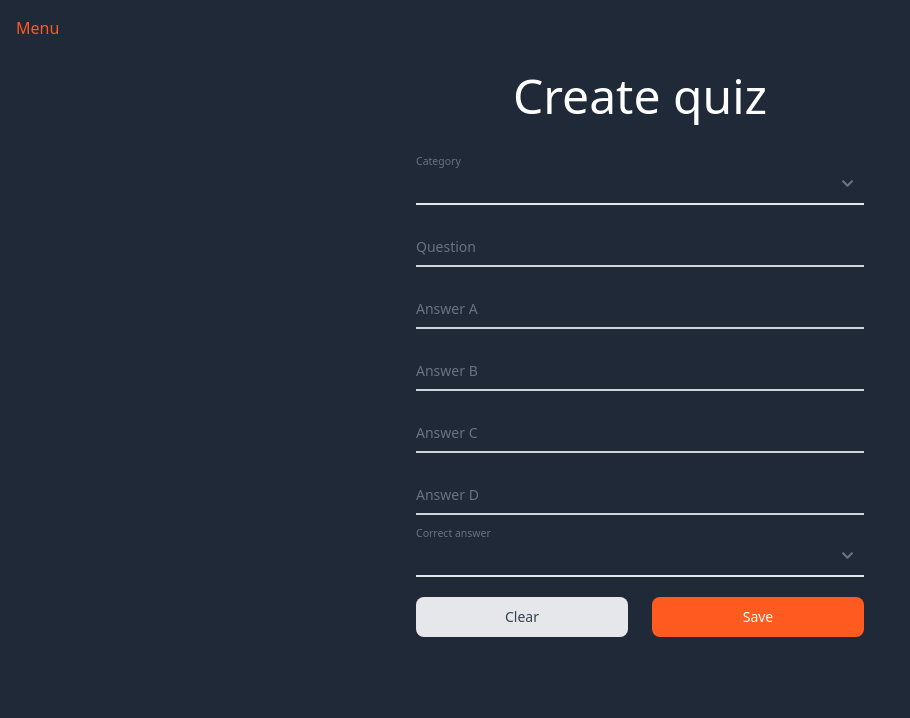
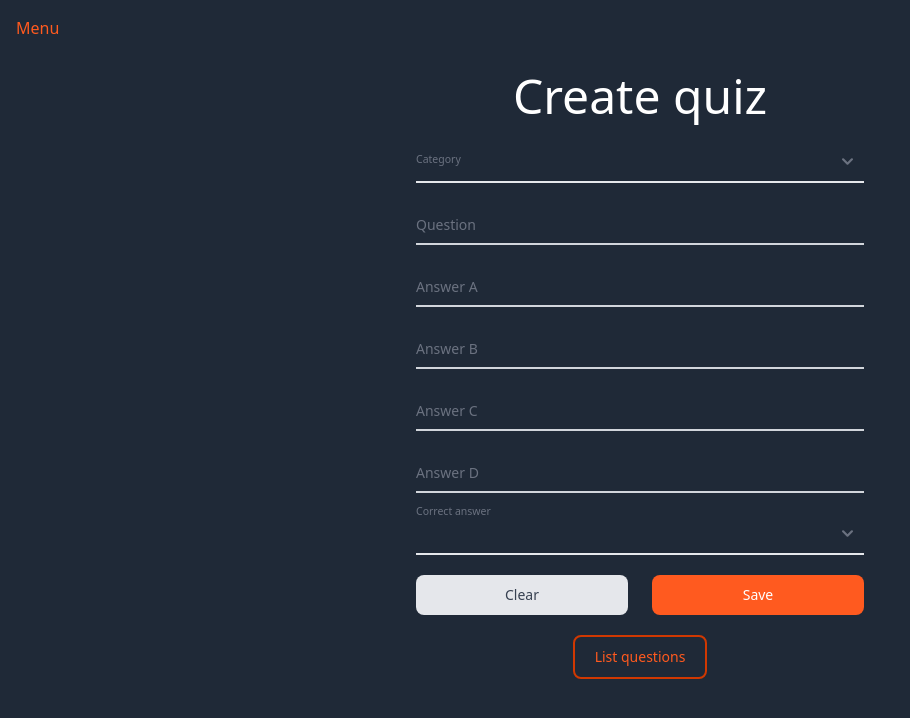
Before and after one commit to KrisztinaBrczan/Quiz_app, a React (Vite) app: page /create-quiz in a window 1280 px wide. Shown: the top 718 px of the page, without its empty margins (0-910 px from the left). Built offline with nearby package versions, Linux system fonts and the light colour scheme; no server answers.

Commit message:
create all quiz questions route

```diff
--- a/src/main.jsx
+++ b/src/main.jsx
@@ -7,7 +7,7 @@ import MainLayout from "./Layouts/MainLayout";
 import CreateQuiz from "./routes/CreateQuiz";
 import Leaderboard from "./routes/Leaderboard";
 import PlayQuiz from "./routes/PlayQuiz";
-import UpdateQuiz from "./routes/UpdateQuiz";
+import AllQuizQuestions from "./routes/AllQuizQuestions";
 import Home from "./routes/Home";
 
 const router = createBrowserRouter([
@@ -25,8 +25,8 @@ const router = createBrowserRouter([
         element: <CreateQuiz />,
       },
       {
-        path: "/update-quiz/id",
-        element: <UpdateQuiz />,
+        path: "/all-quiz-questions",
+        element: <AllQuizQuestions />,
       },
       {
         path: "/play-quiz",
--- /dev/null
+++ b/src/routes/AllQuizQuestions.jsx
@@ -0,0 +1,18 @@
+import Header from "../Components/Header";
+import Menu from "../Components/Menu";
+
+export default function AllQuizQuestions() {
+  return (
+    <>
+      <Header />
+      <div className="flex justify-center">
+        <h1
+          className="flex flex-col space-y-4 text-5xl text-center"
+          style={{ padding: "1rem" }}
+        >
+          All quiz questions
+        </h1>
+      </div>
+    </>
+  );
+}
--- a/src/routes/CreateQuiz.jsx
+++ b/src/routes/CreateQuiz.jsx
@@ -2,6 +2,7 @@ import { useState } from "react";
 import createQuiz from "../Services/createQuiz";
 import warningSvg from "../assets/warning.svg";
 import Header from "../Components/Header";
+import { useNavigate } from "react-router";
 
 const initialQuizValues = {
   question: "",
@@ -18,6 +19,8 @@ export default function CreateQuiz() {
   const [formData, setFormData] = useState(initialQuizValues);
   const [error, setError] = useState({});
   const [isLoading, setIsLoading] = useState(false);
+
+  const navigate = useNavigate();
 
   function handleClearForm(e) {
     e.preventDefault();
@@ -82,12 +85,16 @@ export default function CreateQuiz() {
   return (
     <>
       <Header />
+
+      <div className="flex justify-center">
         <h1
           className="flex flex-col space-y-4 text-5xl text-center"
           style={{ padding: "1rem" }}
         >
           Create quiz
         </h1>
+      </div>
+
       <div
         style={{
           width: "100%",
@@ -104,7 +111,7 @@ export default function CreateQuiz() {
           noValidate
           onSubmit={handleQuizCreation}
         >
-          <div className="relative z-0 w-full mb-5 group ">
+          <div className="relative z-0 w-full mb-5 group space-y-5">
             <label htmlFor="underline_select" className="sr-only">
               Underline select
             </label>
@@ -348,6 +355,17 @@ export default function CreateQuiz() {
             </button>
           </div>
         </form>
+        {/*  */}
+        <div className="flex justify-center mt-5">
+          <button
+            onClick={() => navigate("/all-quiz-questions")}
+            className="text-orange-500 border-2 border-orange-600 hover:text-orange-600 font-medium rounded-lg text-sm w-full sm:w-auto px-5 py-2.5 text-center dark:focus:border-orange-500"
+          >
+            List questions
+          </button>
+        </div>
+
+        {/*  */}
       </div>
     </>
   );
--- a/src/routes/UpdateQuiz.jsx
+++ /dev/null
@@ -1,3 +0,0 @@
-export default function UpdateQuiz() {
-  return <h1>Update quiz</h1>;
-}
```
Lines whose indentation alone changed are shown as unchanged.
